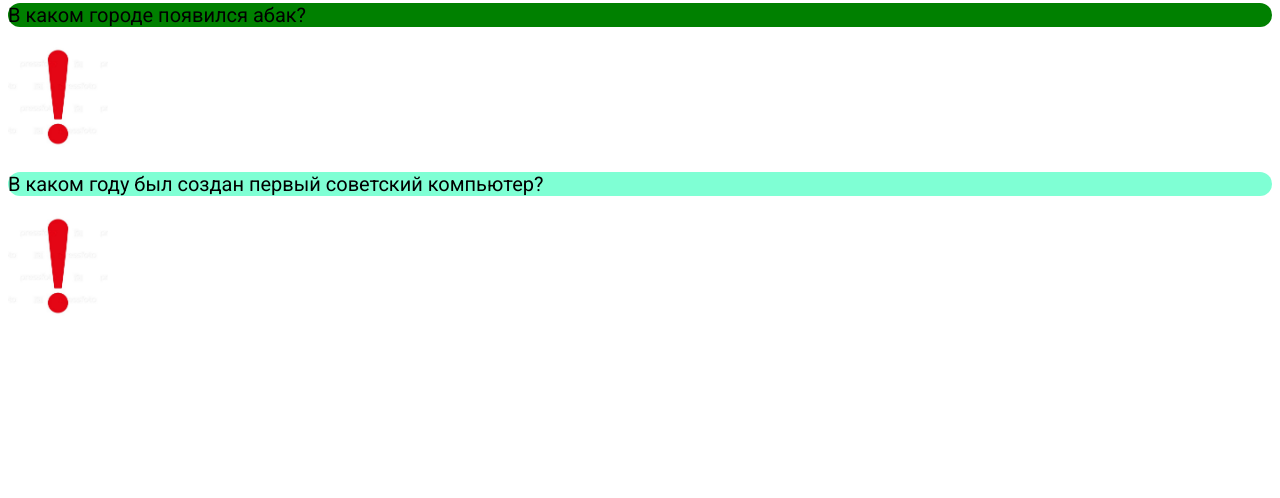
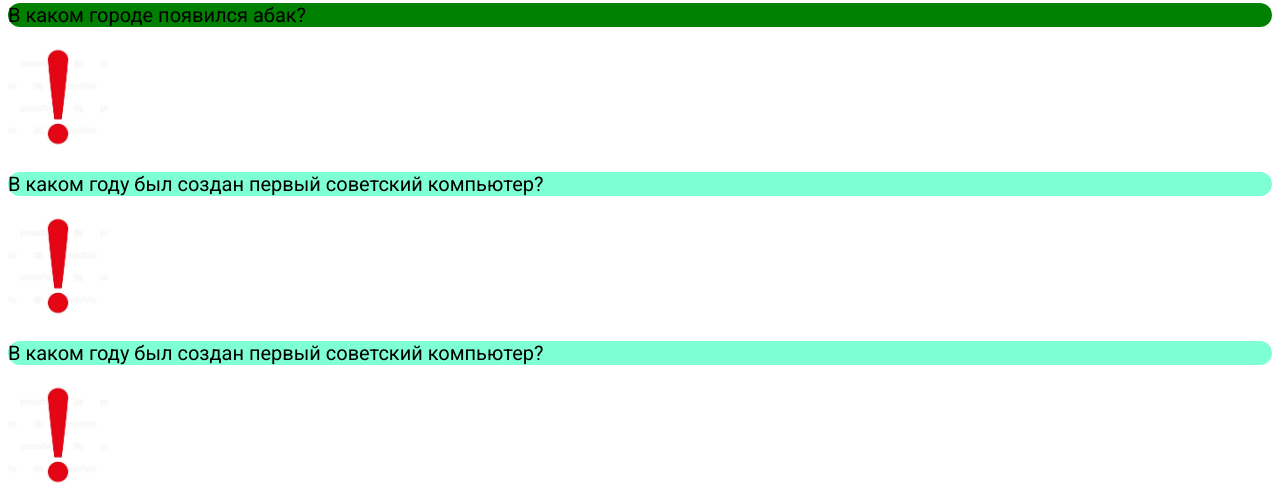
Before and after one commit to Bananchik204/quiz, a plain HTML site: page index.html in a window 1280 px wide. Shown: the part 1110-1608 px from the top of the page. Before the commit the page ends 1439 px from the top, so only its background shows below. Drawn offline with Linux system fonts and the light colour scheme.

Commit message:
some test for PR

```diff
--- a/index.html
+++ b/index.html
@@ -46,6 +46,10 @@
                         <p class="question_5 quiz_question">В каком году был создан первый советский компьютер?</p>
                         <img src="assets/answer.jpg" alt="answer" title="В 1950" class="answer_img answer_5">
                     </div>
+                    <div class="question">
+                        <p class="question_5 quiz_question">В каком году был создан первый советский компьютер?</p>
+                        <img src="assets/answer.jpg" alt="answer" title="В 1950" class="answer_img answer_5">
+                    </div>
                 </div>
             </div>
         </section>
```
